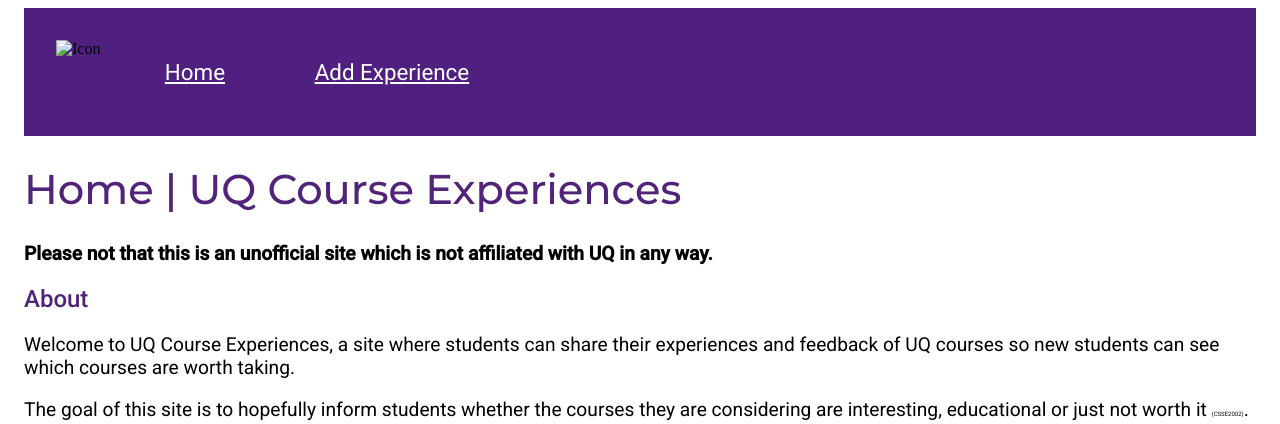
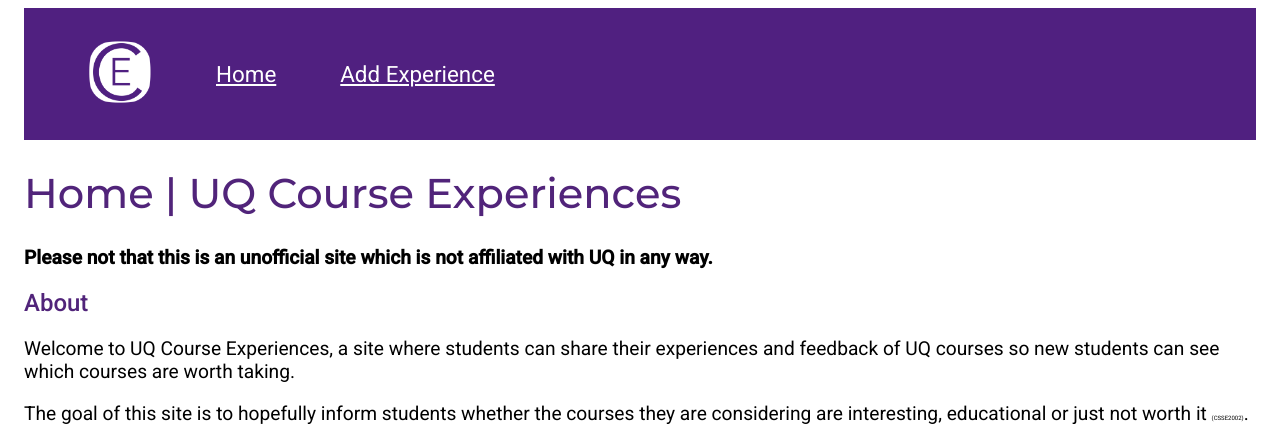
Before and after one commit to IanP96/UQCourseExperiences, a Django app: page / in a window 1280 px wide. Shown: the top 424 px of the page. Run offline with Django 5.2, Linux system fonts and the light colour scheme.

Commit message:
Changed navbar styling

```diff
--- a/static/css/style.css
+++ b/static/css/style.css
@@ -14,9 +14,10 @@ nav {
     align-items: center;
     justify-content: left;
 }
+.nav-span {
+    margin: 0em 2em;
+}
 .nav-link {
-    margin-left: 2em;
-    margin-right: 2em;
     font-family: "Roboto", Helvetica, Arial, sans-serif;
     color: white;
     font-size: 1.4em;
--- a/templates/base.html
+++ b/templates/base.html
@@ -10,9 +10,9 @@
 </head>
 <body>
 <nav>
-    <img src="{% static 'images/favicon2.ico' %}" alt="Icon">
-    <a href="{% url 'home' %}" class="nav-link">Home</a>
-    <a href="{% url 'add_experience' %}" class="nav-link">Add Experience</a>
+    <span class="nav-span"><img src="{% static 'images/favicon.ico' %}" alt="Icon"></span>
+    <span class="nav-span"><a href="{% url 'home' %}" class="nav-link">Home</a></span>
+    <span class="nav-span"><a href="{% url 'add_experience' %}" class="nav-link">Add Experience</a></span>
 </nav>
 {% block content %}{% endblock %}
 </body>
```
